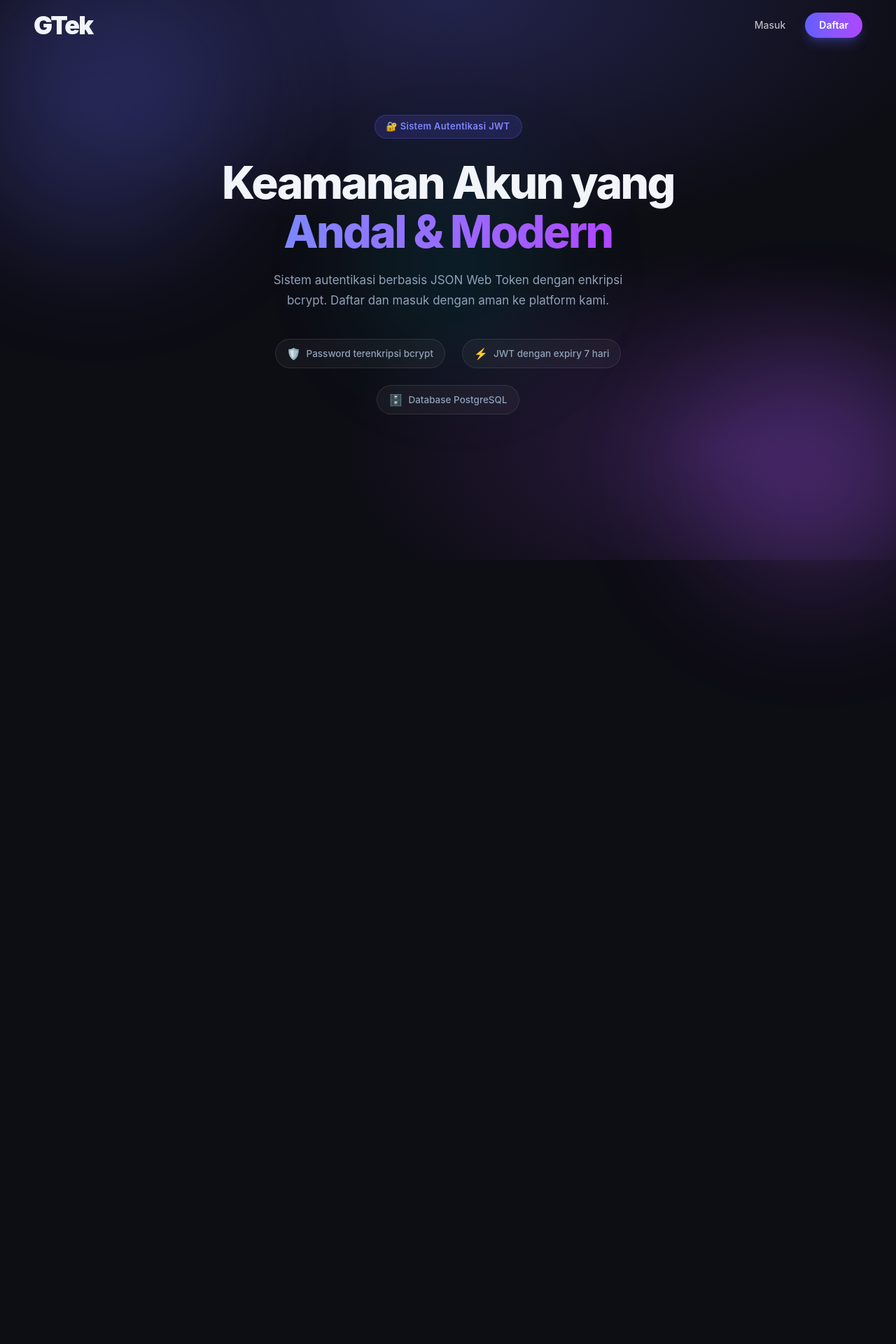
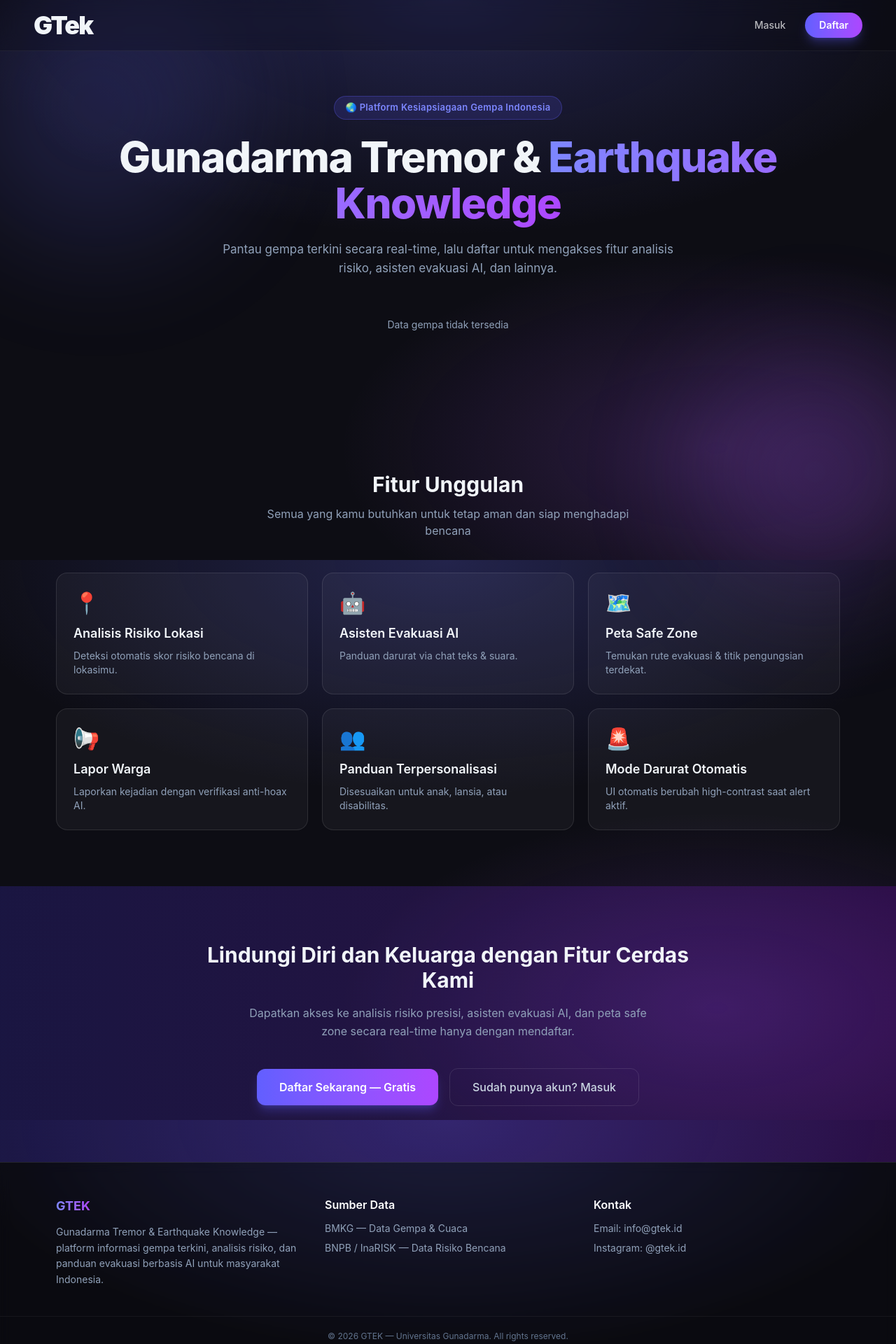
Before and after one commit to ammarrashiddd/kompres-16-gunadarma, a Next.js app: page / in a window 1280 px wide. Shown: the top 1920 px of the page at 70% size. Before the commit the page ends 800 px from the top, so only its background shows below. Built offline with nearby package versions, Linux system fonts and the light colour scheme; no server answers.

Commit message:
feat: integrasikan landing page dari branch landing_page (EarthquakeBanner, FeatureShowcase, CTASection, Footer)

```diff
--- a/src/app/page.tsx
+++ b/src/app/page.tsx
@@ -1,53 +1,53 @@
 import Navbar from "@/components/navbar/Navbar";
+import EarthquakeBanner from "@/components/EarthquakeBanner";
+import FeatureShowcase from "@/components/FeatureShowcase";
+import CTASection from "@/components/CTASection";
+import Footer from "@/components/Footer";
 
-export default function HomePage() {
+export default function Home(): React.JSX.Element {
   return (
-    <main className="relative min-h-dvh flex items-center justify-center px-6 py-12 overflow-hidden">
+    <main className="min-h-dvh relative overflow-x-hidden">
       {/* Background animated blobs */}
-      <div className="fixed -top-28 -left-24 w-[500px] h-[500px] rounded-full bg-[radial-gradient(circle,#6366f1,transparent)] opacity-35 blur-[80px] pointer-events-none animate-[blobFloat_8s_ease-in-out_infinite]" aria-hidden="true" />
-      <div className="fixed -bottom-20 -right-20 w-[400px] h-[400px] rounded-full bg-[radial-gradient(circle,#a855f7,transparent)] opacity-35 blur-[80px] pointer-events-none animate-[blobFloat_8s_ease-in-out_infinite_-3s]" aria-hidden="true" />
-      <div className="fixed top-1/2 left-1/2 -translate-x-1/2 -translate-y-1/2 w-[300px] h-[300px] rounded-full bg-[radial-gradient(circle,#06b6d4,transparent)] opacity-[0.18] blur-[80px] pointer-events-none animate-[blobFloat_8s_ease-in-out_infinite_-6s]" aria-hidden="true" />
+      <div className="fixed -top-28 -left-24 w-[500px] h-[500px] rounded-full bg-[radial-gradient(circle,#6366f1,transparent)] opacity-25 blur-[80px] pointer-events-none animate-[blobFloat_8s_ease-in-out_infinite]" aria-hidden="true" />
+      <div className="fixed -bottom-20 -right-20 w-[400px] h-[400px] rounded-full bg-[radial-gradient(circle,#a855f7,transparent)] opacity-25 blur-[80px] pointer-events-none animate-[blobFloat_8s_ease-in-out_infinite_-3s]" aria-hidden="true" />
 
       {/* Navbar */}
-      <nav className="fixed top-0 left-0 right-0 z-50 px-6 py-4 md:px-12">
+      <nav className="sticky top-0 z-50 px-6 py-4 md:px-12 backdrop-blur-md bg-black/20 border-b border-white/[0.06]">
         <Navbar />
       </nav>
 
-      {/* Landing Content */}
-      <div className="relative z-10 text-center max-w-[680px] w-full animate-[cardIn_0.6s_cubic-bezier(0.16,1,0.3,1)_both]">
-        <div>
-          <div className="inline-block px-4 py-1.5 mb-7 bg-indigo-500/15 border border-indigo-500/30 rounded-full text-[13px] font-semibold text-indigo-400 tracking-wide">
-            🔐 Sistem Autentikasi JWT
+      {/* Hero */}
+      <section className="container mx-auto px-4 py-16 max-w-6xl">
+        <div className="text-center mb-10 animate-[cardIn_0.6s_cubic-bezier(0.16,1,0.3,1)_both]">
+          <div className="inline-block px-4 py-1.5 mb-5 bg-indigo-500/15 border border-indigo-500/30 rounded-full text-[13px] font-semibold text-indigo-400 tracking-wide">
+            🌏 Platform Kesiapsiagaan Gempa Indonesia
           </div>
-          <h1 className="text-[clamp(36px,6vw,64px)] font-extrabold tracking-[-0.04em] leading-[1.1] text-slate-100 mb-5">
-            Keamanan Akun yang
-            <br />
+          <h1 className="text-[clamp(32px,5vw,60px)] font-extrabold tracking-tight leading-[1.1] text-slate-100 mb-5">
+            Gunadarma Tremor &amp;{" "}
             <span className="bg-gradient-to-r from-indigo-400 to-purple-500 bg-clip-text text-transparent">
-              Andal &amp; Modern
+              Earthquake Knowledge
             </span>
           </h1>
-          <p className="text-[17px] text-slate-400 leading-[1.7] max-w-[520px] mx-auto mb-10">
-            Sistem autentikasi berbasis JSON Web Token dengan enkripsi bcrypt.
-            Daftar dan masuk dengan aman ke platform kami.
+          <p className="text-[17px] text-slate-400 leading-relaxed max-w-2xl mx-auto mb-10">
+            Pantau gempa terkini secara real-time, lalu daftar untuk mengakses
+            fitur analisis risiko, asisten evakuasi AI, dan lainnya.
           </p>
 
-          {/* Features */}
-          <div className="flex items-center justify-center gap-6 flex-wrap mb-11">
-            <div className="flex items-center gap-2 text-[13.5px] font-medium text-slate-400 px-4 py-2 bg-white/[0.04] border border-white/10 rounded-full backdrop-blur-sm">
-              <span className="text-base">🛡️</span>
-              <span>Password terenkripsi bcrypt</span>
-            </div>
-            <div className="flex items-center gap-2 text-[13.5px] font-medium text-slate-400 px-4 py-2 bg-white/[0.04] border border-white/10 rounded-full backdrop-blur-sm">
-              <span className="text-base">⚡</span>
-              <span>JWT dengan expiry 7 hari</span>
-            </div>
-            <div className="flex items-center gap-2 text-[13.5px] font-medium text-slate-400 px-4 py-2 bg-white/[0.04] border border-white/10 rounded-full backdrop-blur-sm">
-              <span className="text-base">🗄️</span>
-              <span>Database PostgreSQL</span>
-            </div>
+          {/* Live Earthquake Banner */}
+          <div className="max-w-xl mx-auto">
+            <EarthquakeBanner />
           </div>
         </div>
-      </div>
+      </section>
+
+      {/* Feature Showcase */}
+      <FeatureShowcase />
+
+      {/* CTA */}
+      <CTASection />
+
+      {/* Footer */}
+      <Footer />
     </main>
   );
 }
--- /dev/null
+++ b/src/components/CTASection.tsx
@@ -0,0 +1,33 @@
+import Link from "next/link";
+
+export default function CTASection(): React.JSX.Element {
+  return (
+    <section className="py-20 relative overflow-hidden">
+      {/* Background gradient */}
+      <div className="absolute inset-0 bg-gradient-to-r from-indigo-600/20 to-purple-600/20 pointer-events-none" />
+      <div className="relative container mx-auto px-4 text-center max-w-3xl">
+        <h2 className="text-3xl font-bold mb-4 text-slate-100">
+          Lindungi Diri dan Keluarga dengan Fitur Cerdas Kami
+        </h2>
+        <p className="text-slate-400 mb-10 max-w-xl mx-auto leading-relaxed">
+          Dapatkan akses ke analisis risiko presisi, asisten evakuasi AI, dan
+          peta safe zone secara real-time hanya dengan mendaftar.
+        </p>
+        <div className="flex items-center justify-center gap-4 flex-wrap">
+          <Link
+            href="/register"
+            className="inline-flex items-center gap-2 px-8 py-3.5 bg-gradient-to-r from-indigo-500 to-purple-500 text-white font-semibold rounded-xl hover:opacity-90 hover:-translate-y-px transition-all duration-150 shadow-lg shadow-indigo-500/30"
+          >
+            Daftar Sekarang — Gratis
+          </Link>
+          <Link
+            href="/login"
+            className="inline-flex items-center px-8 py-3.5 text-slate-300 font-medium border border-white/10 rounded-xl hover:bg-white/[0.05] hover:text-white transition-all duration-150"
+          >
+            Sudah punya akun? Masuk
+          </Link>
+        </div>
+      </div>
+    </section>
+  );
+}
--- /dev/null
+++ b/src/components/EarthquakeBanner.tsx
@@ -0,0 +1,62 @@
+"use client";
+
+import { useEffect, useState } from "react";
+import type { GempaData } from "@/types";
+
+interface BmkgResponse {
+  Infogempa: {
+    gempa: GempaData;
+  };
+}
+
+export default function EarthquakeBanner(): React.JSX.Element {
+  const [gempa, setGempa] = useState<GempaData | null>(null);
+  const [loading, setLoading] = useState<boolean>(true);
+  const [error, setError] = useState<string | null>(null);
+
+  useEffect(() => {
+    const fetchGempa = async (): Promise<void> => {
+      try {
+        const res = await fetch("https://data.bmkg.go.id/DataMKG/TEWS/autogempa.json");
+        if (!res.ok) throw new Error("Gagal mengambil data gempa");
+        const data: BmkgResponse = await res.json();
+        setGempa(data.Infogempa.gempa);
+      } catch (err) {
+        setError(err instanceof Error ? err.message : "Terjadi kesalahan");
+      } finally {
+        setLoading(false);
+      }
+    };
+
+    fetchGempa();
+  }, []);
+
+  if (loading) {
+    return (
+      <div className="animate-pulse bg-white/10 h-24 rounded-xl" />
+    );
+  }
+
+  if (error || !gempa) {
+    return (
+      <div className="text-sm text-slate-400 text-center py-4">
+        Data gempa tidak tersedia
+      </div>
+    );
+  }
+
+  return (
+    <div className="bg-red-500/10 border-2 border-red-500/50 p-5 rounded-xl text-center backdrop-blur-sm">
+      <p className="font-bold text-red-400 text-lg">
+        🌍 Gempa Terkini: M{gempa.Magnitude}
+      </p>
+      <p className="text-sm text-slate-300 mt-1">{gempa.Wilayah}</p>
+      <p className="text-xs text-slate-400 mt-1">
+        {gempa.Tanggal} • {gempa.Jam}
+      </p>
+      {gempa.Potensi && (
+        <p className="text-xs mt-2 font-semibold text-amber-400">{gempa.Potensi}</p>
+      )}
+    </div>
+  );
+}
--- /dev/null
+++ b/src/components/FeatureShowcase.tsx
@@ -0,0 +1,63 @@
+import type { Feature } from "@/types";
+
+const features: Omit<Feature, "icon">[] = [
+  {
+    id: 1,
+    title: "Analisis Risiko Lokasi",
+    description: "Deteksi otomatis skor risiko bencana di lokasimu.",
+  },
+  {
+    id: 2,
+    title: "Asisten Evakuasi AI",
+    description: "Panduan darurat via chat teks & suara.",
+  },
+  {
+    id: 3,
+    title: "Peta Safe Zone",
+    description: "Temukan rute evakuasi & titik pengungsian terdekat.",
+  },
+  {
+    id: 4,
+    title: "Lapor Warga",
+    description: "Laporkan kejadian dengan verifikasi anti-hoax AI.",
+  },
+  {
+    id: 5,
+    title: "Panduan Terpersonalisasi",
+    description: "Disesuaikan untuk anak, lansia, atau disabilitas.",
+  },
+  {
+    id: 6,
+    title: "Mode Darurat Otomatis",
+    description: "UI otomatis berubah high-contrast saat alert aktif.",
+  },
+];
+
+const featureIcons = ["📍", "🤖", "🗺️", "📢", "👥", "🚨"];
+
+export default function FeatureShowcase(): React.JSX.Element {
+  return (
+    <section className="py-20 container mx-auto px-4 max-w-6xl">
+      <h2 className="text-3xl font-bold text-center mb-3 text-slate-100">
+        Fitur Unggulan
+      </h2>
+      <p className="text-center text-slate-400 mb-12 max-w-xl mx-auto">
+        Semua yang kamu butuhkan untuk tetap aman dan siap menghadapi bencana
+      </p>
+      <div className="grid grid-cols-1 md:grid-cols-3 gap-5">
+        {features.map((feature, i) => (
+          <div
+            key={feature.id}
+            className="p-6 bg-white/[0.04] border border-white/10 rounded-2xl hover:bg-white/[0.07] hover:border-indigo-500/30 transition-all duration-200 group"
+          >
+            <div className="text-3xl mb-3">{featureIcons[i]}</div>
+            <h3 className="font-semibold text-lg mb-2 text-slate-100 group-hover:text-indigo-300 transition-colors">
+              {feature.title}
+            </h3>
+            <p className="text-sm text-slate-400">{feature.description}</p>
+          </div>
+        ))}
+      </div>
+    </section>
+  );
+}
--- /dev/null
+++ b/src/components/Footer.tsx
@@ -0,0 +1,40 @@
+export default function Footer(): React.JSX.Element {
+  return (
+    <footer className="border-t border-white/10 bg-black/20 backdrop-blur-sm py-12">
+      <div className="container mx-auto px-4 max-w-6xl grid grid-cols-1 md:grid-cols-3 gap-8">
+        <div>
+          <h3 className="text-white font-bold text-lg mb-3">
+            <span className="bg-gradient-to-r from-indigo-400 to-purple-500 bg-clip-text text-transparent">
+              GTEK
+            </span>
+          </h3>
+          <p className="text-sm text-slate-400 leading-relaxed">
+            Gunadarma Tremor &amp; Earthquake Knowledge — platform informasi
+            gempa terkini, analisis risiko, dan panduan evakuasi berbasis AI
+            untuk masyarakat Indonesia.
+          </p>
+        </div>
+
+        <div>
+          <h4 className="text-white font-semibold mb-3">Sumber Data</h4>
+          <ul className="text-sm text-slate-400 space-y-2">
+            <li>BMKG — Data Gempa &amp; Cuaca</li>
+            <li>BNPB / InaRISK — Data Risiko Bencana</li>
+          </ul>
+        </div>
+
+        <div>
+          <h4 className="text-white font-semibold mb-3">Kontak</h4>
+          <ul className="text-sm text-slate-400 space-y-2">
+            <li>Email: info@gtek.id</li>
+            <li>Instagram: @gtek.id</li>
+          </ul>
+        </div>
+      </div>
+
+      <div className="border-t border-white/5 mt-10 pt-5 text-center text-xs text-slate-500">
+        © {new Date().getFullYear()} GTEK — Universitas Gunadarma. All rights reserved.
+      </div>
+    </footer>
+  );
+}
--- /dev/null
+++ b/src/types/index.ts
@@ -0,0 +1,16 @@
+export interface GempaData {
+  Tanggal: string;
+  Jam: string;
+  Magnitude: string;
+  Kedalaman: string;
+  Wilayah: string;
+  Potensi: string;
+  Dirasakan?: string;
+  Coordinates: string;
+}
+
+export interface Feature {
+  id: number;
+  title: string;
+  description: string;
+}
```
